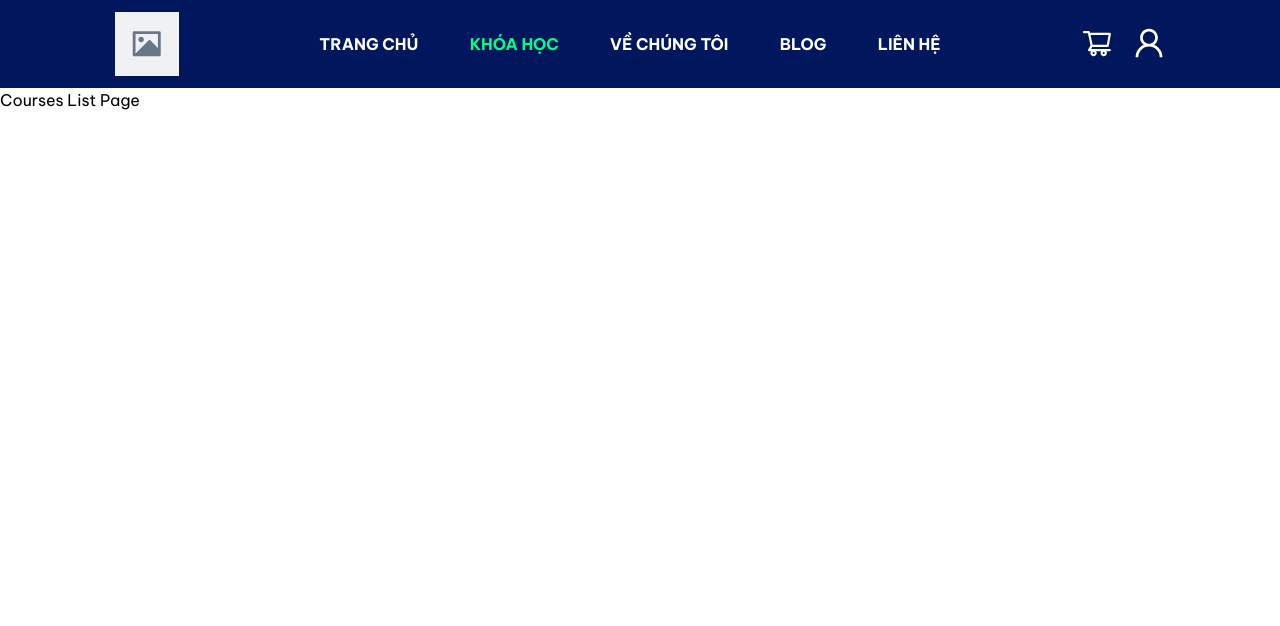
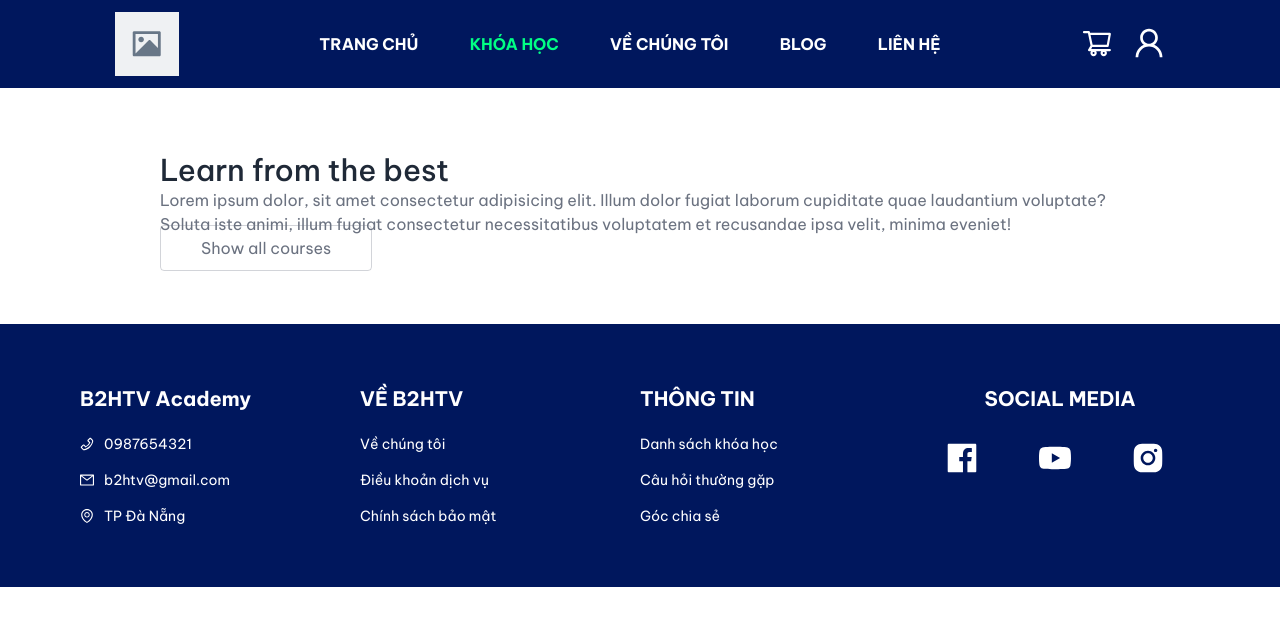
Before and after one commit to truongvu1508/B2HTV_Academy, a React (Vite) app in the folder client/: page /course-list in a window 1280 px wide. Shown: the top 626 px of the page. Built offline with nearby package versions, Linux system fonts and the light colour scheme; no server answers.

Commit message:
add component Coursection

```diff
--- a/client/src/components/student/Companies/index.jsx
+++ /dev/null
@@ -1,11 +0,0 @@
-import React from "react";
-
-const Companies = () => {
-  return (
-    <div>
-      <h1>Companies</h1>
-    </div>
-  );
-};
-
-export default Companies;
--- a/client/src/components/student/CourseCard/index.jsx
+++ b/client/src/components/student/CourseCard/index.jsx
@@ -1,9 +1,16 @@
 import React from "react";
 
-const CourseCard = () => {
+const CourseCard = ({ course }) => {
   return (
     <div>
-      <h1>CourseCard</h1>
+      <img src={course.courseThumbnail} alt="" />
+      <div>
+        <h3>{course.courseTitle}</h3>
+        <p>{course.educator.name}</p>
+        <div>
+          <p>4.5</p>
+        </div>
+      </div>
     </div>
   );
 };
--- a/client/src/components/student/CoursesSection/index.jsx
+++ b/client/src/components/student/CoursesSection/index.jsx
@@ -1,9 +1,26 @@
 import React from "react";
+import { Link } from "react-router-dom";
 
 const CoursesSection = () => {
   return (
-    <div>
-      <h1>Courses Section</h1>
+    <div className="py-16 md:px-40 px-8">
+      <h2 className="text-3xl font-medium text-gray-800">
+        Learn from the best
+      </h2>
+      <p className="text-sm md:text-base text-gray-500">
+        Lorem ipsum dolor, sit amet consectetur adipisicing elit. Illum dolor
+        fugiat laborum cupiditate quae laudantium voluptate? Soluta iste animi,
+        illum fugiat consectetur necessitatibus voluptatem et recusandae ipsa
+        velit, minima eveniet!
+      </p>
+
+      <Link
+        to={"/course-list"}
+        onClick={() => scrollTo(0, 0)}
+        className="text-gray-500 border border-gray-500/30 px-10 py-3 rounded"
+      >
+        Show all courses
+      </Link>
     </div>
   );
 };
--- a/client/src/components/student/SearchBar/index.jsx
+++ b/client/src/components/student/SearchBar/index.jsx
@@ -1,10 +1,24 @@
-import React from "react";
+import React, { useState } from "react";
 import { assets } from "../../../assets/assets";
+import { useNavigate } from "react-router-dom";
 
-const SearchBar = () => {
+const SearchBar = ({ data }) => {
+  const navigate = useNavigate();
+  const [input, setInput] = useState(data ? data : "");
+
+  const onSearchHandle = (e) => {
+    e.preventDefault();
+    navigate("/course-list/" + input);
+  };
+
   return (
-    <form className="max-w-xl w-full md:h-14 h-12 flex items-center bg-white border border-gray-500/20 rounded">
+    <form
+      onSubmit={onSearchHandle}
+      className="max-w-xl w-full md:h-14 h-12 flex items-center bg-white border border-gray-500/20 rounded"
+    >
       <input
+        onChange={(e) => setInput(e.target.value)}
+        value={input}
         type="text"
         placeholder="Tìm khóa học"
         className="w-full h-full outline-none text-gray-500/80"
--- a/client/src/pages/student/CoursesList/index.jsx
+++ b/client/src/pages/student/CoursesList/index.jsx
@@ -1,11 +1,14 @@
 import React from "react";
 import Navbar from "../../../components/student/Navbar";
+import Footer from "../../../components/student/Footer";
+import CoursesSection from "../../../components/student/CoursesSection";
 
 const CoursesList = () => {
   return (
     <>
       <Navbar />
-      <h1>Courses List Page</h1>
+      <CoursesSection />
+      <Footer />
     </>
   );
 };
```
